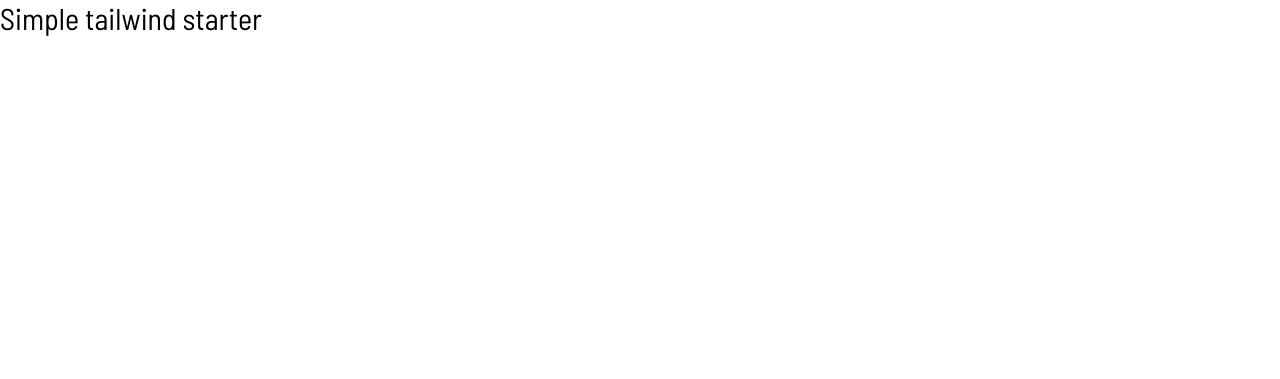
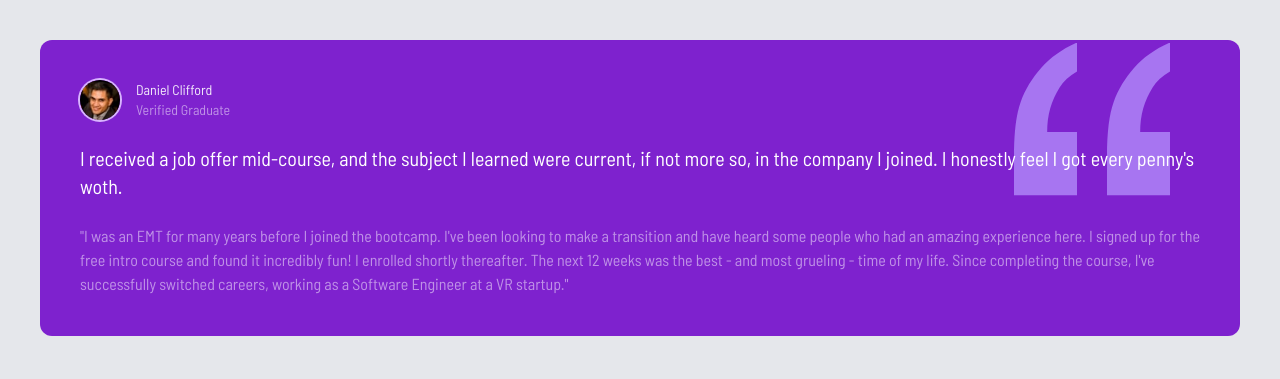
Before and after one commit to CharlesMariga/Testimonial-grid, a website: page index.html in a window 1280 px wide. Drawn offline with Linux system fonts and the light colour scheme.

Commit message:
feat: first box

```diff
--- a/index.html
+++ b/index.html
@@ -13,7 +13,51 @@
     <link rel="stylesheet" href="css/style.css" />
     <title>Testimonial grid</title>
   </head>
-  <body>
-    <h1 class="text-3xl">Simple tailwind starter</h1>
+  <body class="bg-gray-200">
+    <!-- Global container -->
+    <div class="container mx-auto max-w-7xl p-2 md:p-10">
+      <!-- Grid container -->
+      <div class="text-white">
+        <!-- Box 1 -->
+        <div class="relative rounded-xl bg-purple-700 p-10">
+          <!-- Quotes image -->
+          <img
+            src="images/bg-pattern-quotation.svg"
+            alt=""
+            class="absolute top-3 right-10 -z-10 scale-125 md:top-7 md:right-24 md:scale-150"
+          />
+          <!-- Box header -->
+          <div class="z-10 flex space-x-4">
+            <img
+              src="images/image-daniel.jpg"
+              alt=""
+              class="h-10 w-10 rounded-full ring-2 ring-purple-300"
+            />
+            <div class="text-sm">
+              <h4 class="opacity-90">Daniel Clifford</h4>
+              <p class="opacity-50">Verified Graduate</p>
+            </div>
+          </div>
+
+          <!-- Large test -->
+          <p class="relative z-10 mt-6 text-xl">
+            I received a job offer mid-course, and the subject I learned were
+            current, if not more so, in the company I joined. I honestly feel I
+            got every penny's woth.
+          </p>
+
+          <!-- Small text -->
+          <p class="mt-6 opacity-50">
+            "I was an EMT for many years before I joined the bootcamp. I've been
+            looking to make a transition and have heard some people who had an
+            amazing experience here. I signed up for the free intro course and
+            found it incredibly fun! I enrolled shortly thereafter. The next 12
+            weeks was the best - and most grueling - time of my life. Since
+            completing the course, I've successfully switched careers, working
+            as a Software Engineer at a VR startup."
+          </p>
+        </div>
+      </div>
+    </div>
   </body>
 </html>
```
Also changed, not shown: css/style.css.
